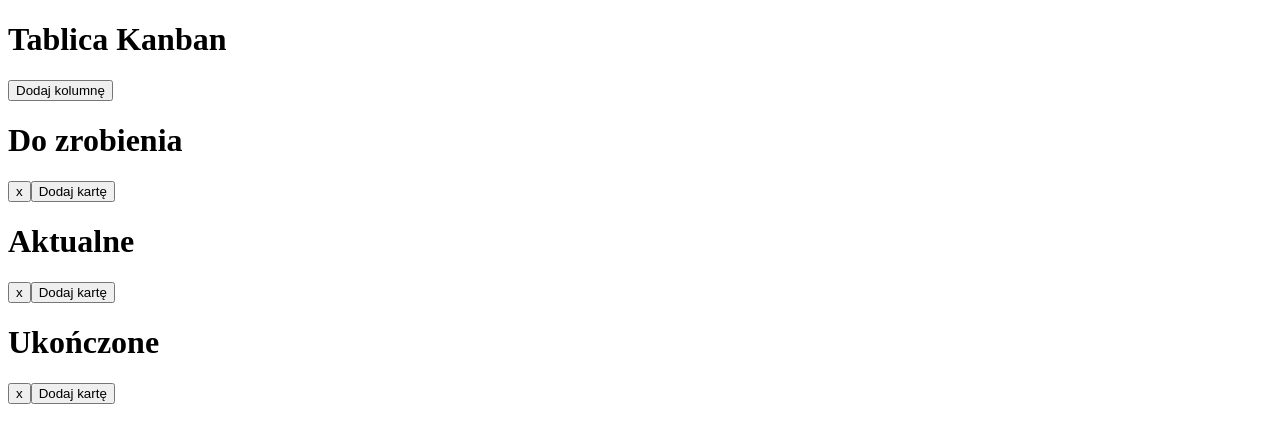
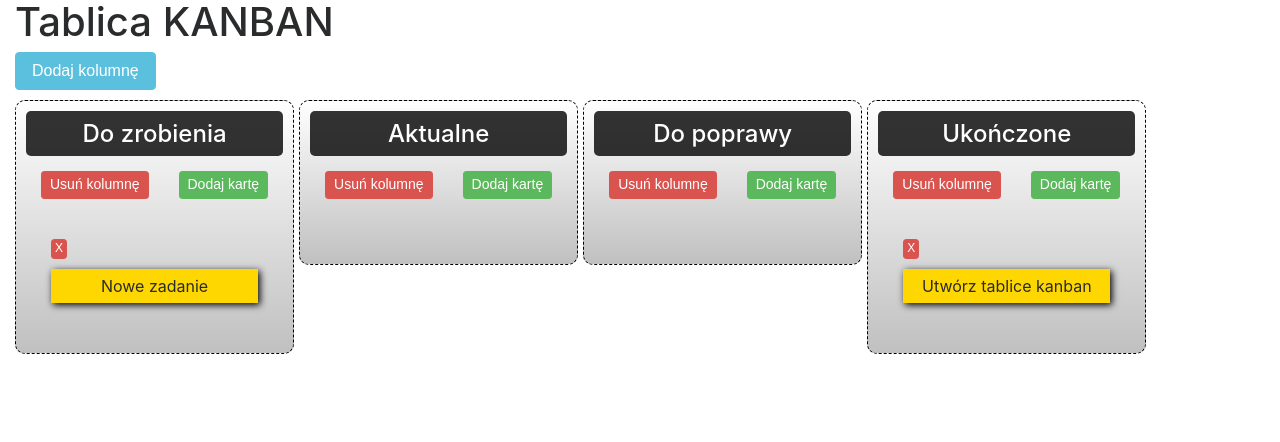
Before and after one commit to socza/own-trello, a website: page index.html in a window 1280 px wide. Drawn offline with nearby package versions, Linux system fonts and the light colour scheme.

Commit message:
The basic task has been completed - Kanban board.

```diff
--- a/css/style.css
+++ b/css/style.css
@@ -0,0 +1,83 @@
+h1 {
+	text-align: left;
+	margin-left: 15px;
+}
+
+h4 {
+	margin-top: 0px;
+	margin-bottom: 10px;
+	width: 100%;
+	background-color: rgba(0,0,0, 0.8);
+	color: white;
+	border-radius: 5px;
+	line-height: 45px;
+	text-align: center;
+}
+
+li .btn-delete {
+	width: 16px;
+	height: 20px;
+	font-size: 12px;
+	padding: 0;
+	margin: 5px;
+}
+
+li .card-description {
+	background-color: gold;
+	box-shadow: 2px 2px 7px #000;
+	margin: 0;
+	padding: 5px;
+	margin: 5px;
+}
+
+.board {
+
+}
+
+.column-container {
+	padding: 10px;
+	text-align: center;
+}
+
+.create-column {
+	margin-left: 15px;
+}
+
+.column {
+	border: 1px dashed black;
+	background: linear-gradient(white, silver );
+	padding: 10px;
+	float: left;
+	text-align: center;
+	margin-left: 5px;
+	margin-bottom: 5px;
+	border-radius: 10px;
+}
+
+.btn-delete {
+	margin: 5px 15px 15px 15px;
+	text-align: center;
+}
+
+.add-card {
+	margin: 5px 15px 15px 15px;
+	text-align: center;
+}
+
+.column-card-list {
+	padding: 20px;
+	margin: 0;
+}
+
+.card {
+	background-color: rgba(255,255,255, 0.0);
+	border: 0;
+	width: 100%;
+	margin-bottom: 15px;
+}
+
+.card-placeholder {
+	background-color: white;
+	border: 1px dashed grey;
+	color: rgba(255,255,255, 0.0);
+}
--- a/css/style.prefixed.css
+++ b/css/style.prefixed.css
@@ -0,0 +1,83 @@
+h1 {
+	text-align: left;
+	margin-left: 15px;
+}
+
+h4 {
+	margin-top: 0px;
+	margin-bottom: 10px;
+	width: 100%;
+	background-color: rgba(0,0,0, 0.8);
+	color: white;
+	border-radius: 5px;
+	line-height: 45px;
+	text-align: center;
+}
+
+li .btn-delete {
+	width: 16px;
+	height: 20px;
+	font-size: 12px;
+	padding: 0;
+	margin: 5px;
+}
+
+li .card-description {
+	background-color: gold;
+	box-shadow: 2px 2px 7px #000;
+	margin: 0;
+	padding: 5px;
+	margin: 5px;
+}
+
+.board {
+
+}
+
+.column-container {
+	padding: 10px;
+	text-align: center;
+}
+
+.create-column {
+	margin-left: 15px;
+}
+
+.column {
+	border: 1px dashed black;
+	background: linear-gradient(white, silver );
+	padding: 10px;
+	float: left;
+	text-align: center;
+	margin-left: 5px;
+	margin-bottom: 5px;
+	border-radius: 10px;
+}
+
+.btn-delete {
+	margin: 5px 15px 15px 15px;
+	text-align: center;
+}
+
+.add-card {
+	margin: 5px 15px 15px 15px;
+	text-align: center;
+}
+
+.column-card-list {
+	padding: 20px;
+	margin: 0;
+}
+
+.card {
+	background-color: rgba(255,255,255, 0.0);
+	border: 0;
+	width: 100%;
+	margin-bottom: 15px;
+}
+
+.card-placeholder {
+	background-color: white;
+	border: 1px dashed grey;
+	color: rgba(255,255,255, 0.0);
+}
--- a/index.html
+++ b/index.html
@@ -3,13 +3,14 @@
 <head>
     <meta charset="utf-8">
     <title>Kanban board</title>
+    <link href="https://maxcdn.bootstrapcdn.com/bootstrap/4.0.0-beta.3/css/bootstrap.min.css" rel="stylesheet" integrity="sha384-Zug+QiDoJOrZ5t4lssLdxGhVrurbmBWopoEl+M6BdEfwnCJZtKxi1KgxUyJq13dy" crossorigin="anonymous">
     <link rel="stylesheet" href="css/style.css">
 </head>
 <body>
 
 	<div id="board" class="board">
-        <h1>Tablica Kanban</h1>
-        <button class="create-column">Dodaj kolumnę</button>
+        <h1>Tablica KANBAN</h1>
+        <button class="create-column btn btn-info">Dodaj kolumnę</button>
         <div class="column-container"></div>
 	</div>
 
--- a/js/scripts.js
+++ b/js/scripts.js
@@ -26,11 +26,12 @@ $(function() {
 		function createColumn() {
 
 			// creating the blocks
+
 			var $column = $('<div>').addClass('column');
-			var $columnTitle = $('<h1>').addClass('column-title').text(self.name);
+			var $columnTitle = $('<h4>').addClass('column-title').text(self.name);
+			var $columnDelete = $('<button>').addClass('btn-delete btn btn-sm btn-danger').text('Usuń kolumnę');
+			var $columnAddCard = $('<button>').addClass('add-card btn btn-sm btn-success').text('Dodaj kartę');
 			var $columnCardList = $('<ul>').addClass('column-card-list');
-			var $columnDelete = $('<button>').addClass('btn-delete').text('x');
-			var $columnAddCard = $('<button>').addClass('add-card').text('Dodaj kartę');
 
 			// binding to click event
 			$columnDelete.click(function() {
@@ -41,13 +42,15 @@ $(function() {
 
 			$columnAddCard.click(function(event) {
 
-				self.addCard(new Card(prompt("Wstaw nazwę karty")));
+				self.addCard(new Card(prompt("Wpisz zadanie do wykonania")));
 
 			});
 
 			// combining block and return the card
+
+
 			$column.append($columnTitle)
-        		.append($columnDelete)
+				.append($columnDelete)
         		.append($columnAddCard)
         		.append($columnCardList);
 
@@ -85,8 +88,8 @@ $(function() {
 
     		// creating the blocks
     		var $card = $('<li>').addClass('card');
+    		var $cardDelete = $('<button>').addClass('btn-delete btn btn-sm btn-danger').text('X');
     		var $cardDescription = $('<p>').addClass('card-description').text(self.description);
-    		var $cardDelete = $('<button>').addClass('btn-delete').text('x');
 
     		// binding to click event
     		$cardDelete.click(function(){
@@ -118,9 +121,11 @@ $(function() {
 	var board = {
 
    		name: 'Kanban Board',
+
    		addColumn: function(column) {
-   		this.$element.append(column.$element);
-   		initSortable();
+
+   			this.$element.append(column.$element);
+   			initSortable();
 
     	},
 
@@ -150,19 +155,21 @@ $(function() {
 	// CREATING COLUMNS
 	var todoColumn = new Column('Do zrobienia');
 	var doingColumn = new Column('Aktualne');
+	var correctionColumn = new Column('Do poprawy');
 	var doneColumn = new Column('Ukończone');
 
 	// ADDING COLUMNS TO THE BOARD
 	board.addColumn(todoColumn);
 	board.addColumn(doingColumn);
+	board.addColumn(correctionColumn);
 	board.addColumn(doneColumn);
 
 	// CREATING NEW CARDS
-	//var card1 = new Card('New task');
-	//var card2 = new Card('Create kanban boards');
+	var card1 = new Card('Nowe zadanie');
+	var card2 = new Card('Utwórz tablice kanban');
 
 	// ADDING CARDS TO COLUMNS
-	//todoColumn.addCard(card1);
-	//doingColumn.addCard(card2);
+	todoColumn.addCard(card1);
+	doneColumn.addCard(card2);
 
 })
```
